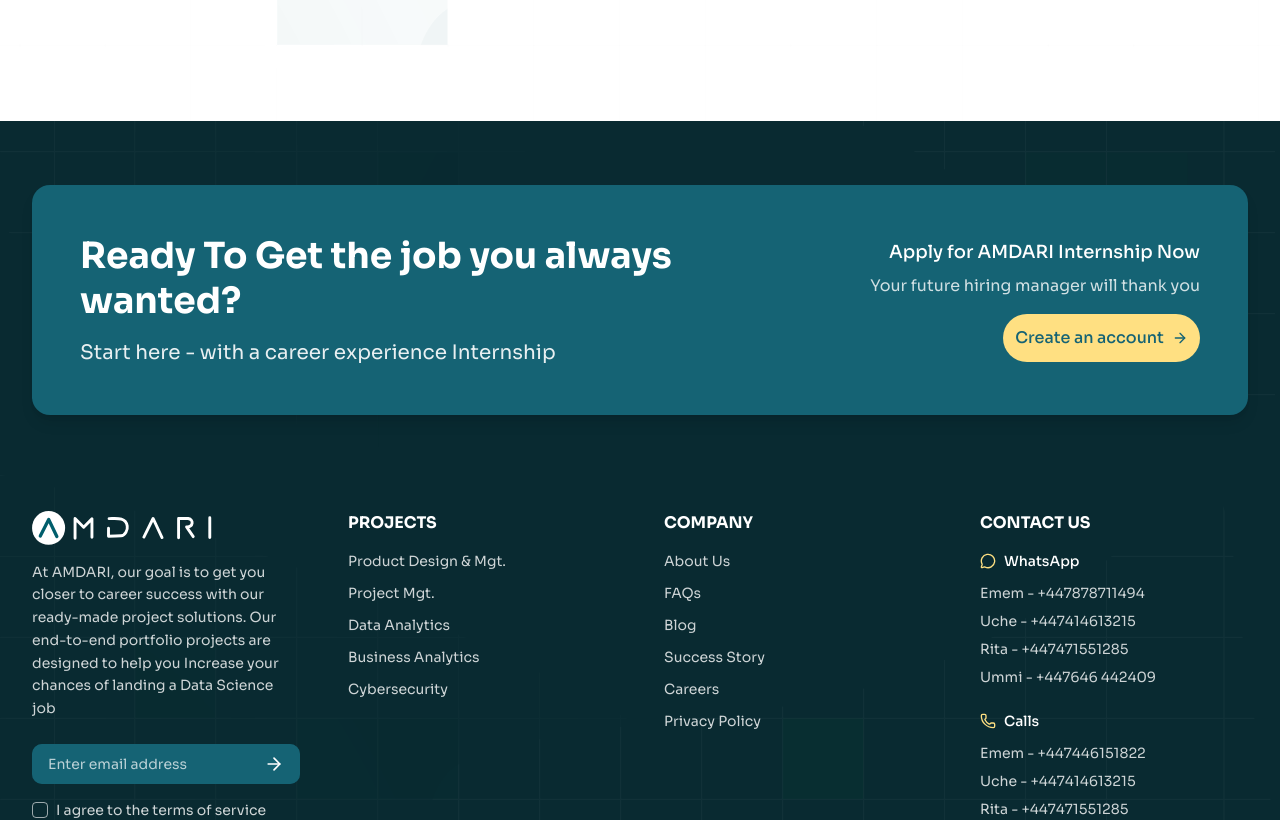
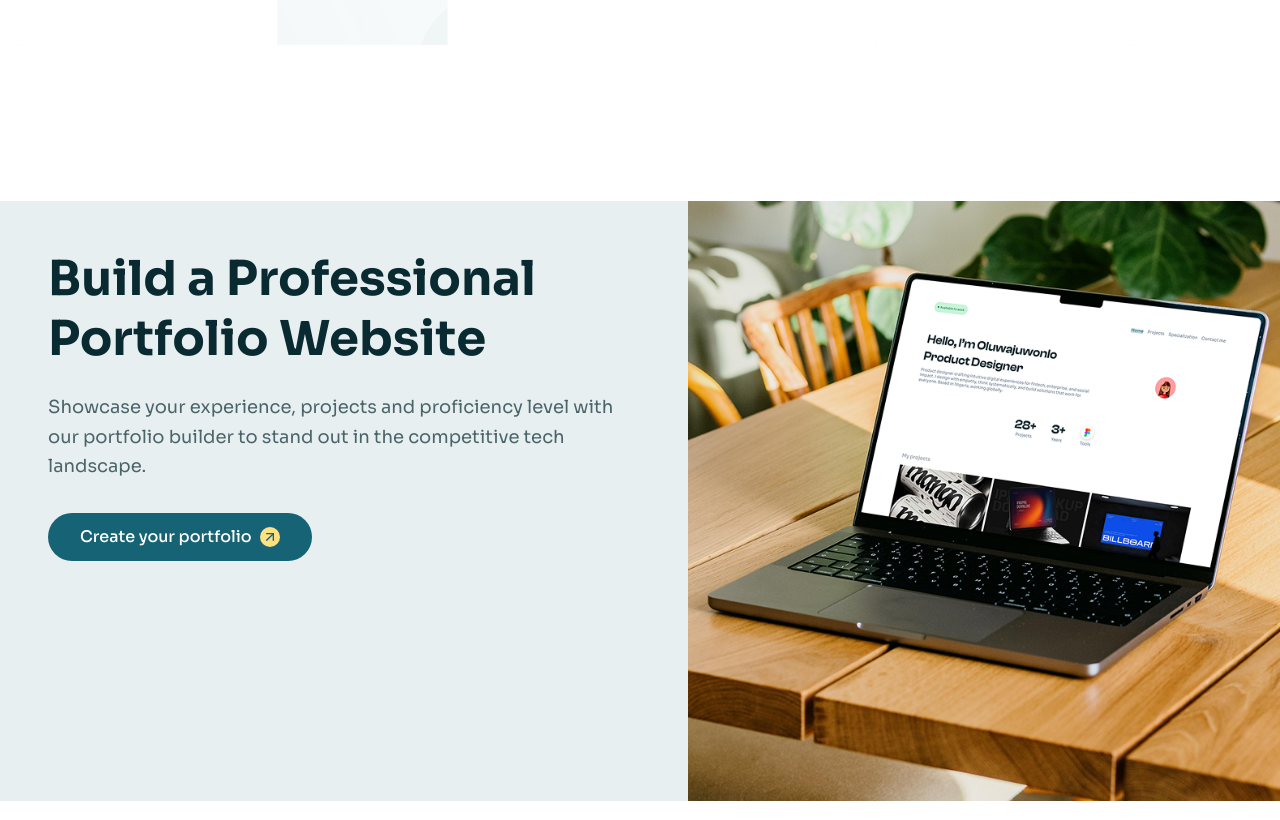
Before and after one commit to Efemena-10Alytics/amdar-ims, a Next.js app: page /internship-program in a window 1280 px wide. Shown: the part 3920-4740 px from the top of the page. Built offline with nearby package versions, Linux system fonts and the light colour scheme.

Commit message:
added the portfolio section

```diff
--- a/src/app/(landing-pages)/internship-program/page.tsx
+++ b/src/app/(landing-pages)/internship-program/page.tsx
@@ -2,6 +2,7 @@
 import Partners from '@/components/_core/landing-pages/internship-program/partners'
 import WhatWeOffer from '@/components/_core/landing-pages/internship-program/what-we-offer/index'
 import Testimonial from '@/components/_core/landing-pages/internship-program/testimonial'
+import Portfolio from '@/components/_core/landing-pages/internship-program/portfolio'
 
 const InternShipProgram = () => {
   return (
@@ -10,6 +11,7 @@
       <WhatWeOffer/>
       <Partners/>
       <Testimonial/>
+      <Portfolio/>
     </div>
   )
 }
--- /dev/null
+++ b/src/components/_core/landing-pages/internship-program/portfolio.tsx
@@ -0,0 +1,60 @@
+"use client";
+
+import React, { useState } from "react";
+import { Button } from "@/components/ui/button";
+import { cn } from "@/lib/utils";
+import { ArrowUpRight } from "lucide-react";
+import Image from "next/image";
+
+const Portfolio = () => {
+  const [imageError, setImageError] = useState(false);
+
+  return (
+    <div className="bg-white py-12 lg:py-20 relative overflow-hidden">
+      <div className="flex flex-col lg:flex-row">
+        {/* Left Section - Promotional Content */}
+        <div className="bg-[#E8EFF1] flex-1 p-6 lg:p-12 flex flex-col justify-">
+          <h2 className="text-3xl lg:text-4xl xl:text-5xl font-bold text-[#092A31] mb-6 leading-tight">
+            Build a Professional Portfolio Website
+          </h2>
+          <p className="text-[#092A31]/70 text-base lg:text-lg mb-8 leading-relaxed">
+            Showcase your experience, projects and proficiency level with our
+            portfolio builder to stand out in the competitive tech landscape.
+          </p>
+          <Button
+            className={cn(
+              "bg-primary text-white hover:bg-[#0f4d5a] rounded-full px-8 py-6 text-base",
+              "inline-flex items-center gap-2 w-fit justify-center",
+            )}
+          >
+            Create your portfolio
+            <div className="flex h-5 w-5 rounded-full justify-center items-center bg-amdari-yellow">
+              <ArrowUpRight className="w-3 h-3" color="#156374" />
+            </div>
+          </Button>
+        </div>
+
+        {/* Right Section - Laptop Display */}
+        <div className="relative flex-1">
+          <div className="relative w-full h-[400px] lg:h-[600px]">
+            {!imageError ? (
+              <Image
+                src="/images/pngs/laptop.png"
+                alt="Portfolio website on laptop"
+                fill
+                className="object-cover"
+                onError={() => setImageError(true)}
+              />
+            ) : (
+              <div className="w-full h-full bg-gray-200 flex items-center justify-center">
+                <p className="text-gray-500">Portfolio Preview</p>
+              </div>
+            )}
+          </div>
+        </div>
+      </div>
+    </div>
+  );
+};
+
+export default Portfolio;
```
Also changed, not shown: public/images/pngs/laptop.png (added).
